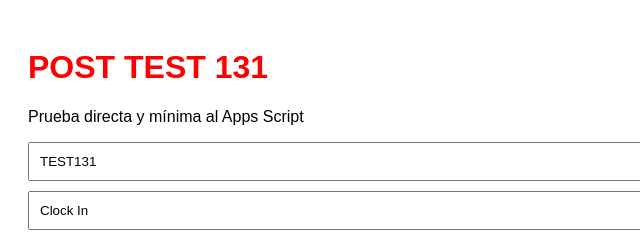
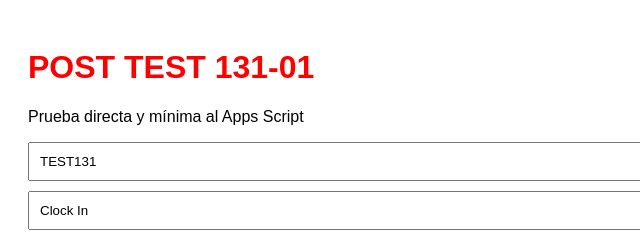
Before and after one commit to mflaverde13/Attendance, a plain HTML site: page index.html in a window 1280 px wide. Shown: the top 237 px of the page, 0-640 px from the left. Drawn offline with Linux system fonts and the light colour scheme.

Commit message:
Update index.html

```diff
--- a/index.html
+++ b/index.html
@@ -7,7 +7,7 @@
 </head>
 <body style="font-family: Arial; padding:20px;">
 
-  <h1 style="color:red;">POST TEST 131</h1>
+  <h1 style="color:red;">POST TEST 131-01</h1>
   <p>Prueba directa y mínima al Apps Script</p>
 
   <form
```
